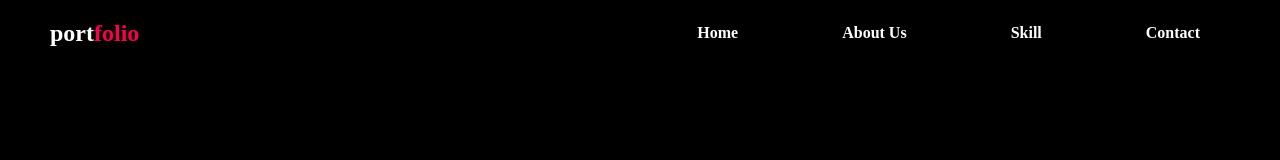
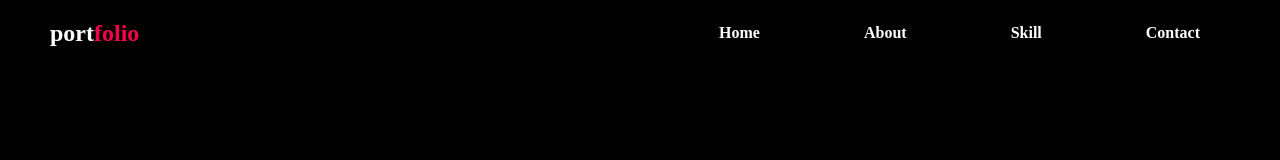
Before and after one commit to sirajuu/portfolio-, a plain HTML site: page index.html in a window 1280 px wide. Shown: the top 160 px of the page. Drawn offline with Linux system fonts and the light colour scheme.

Commit message:
Update index.html

```diff
--- a/index.html
+++ b/index.html
@@ -15,7 +15,7 @@
         <h2>port<span>folio</span></h2>
         <ul>
             <li><a href="#"> home</a></li>
-            <li><a href="#fi">about us</a> </li>
+            <li><a href="#fi">about </a> </li>
             <li><a href="#fg">skill </a> </li>
             <li><a href="#fc">contact </a> </li>
         </ul>
```
